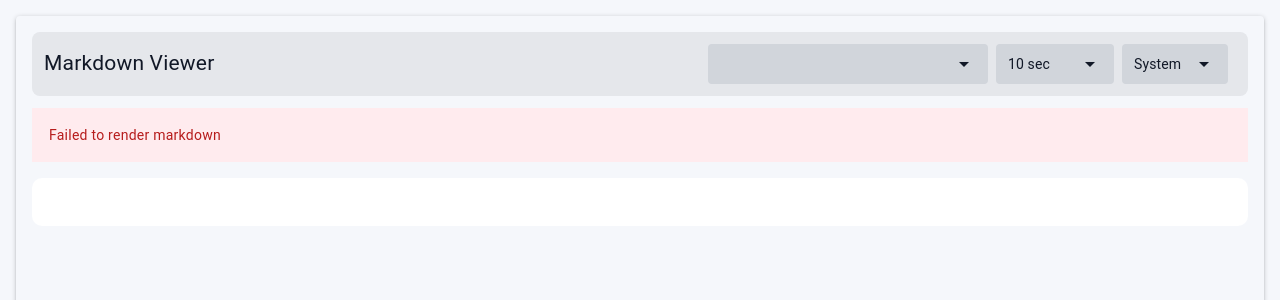
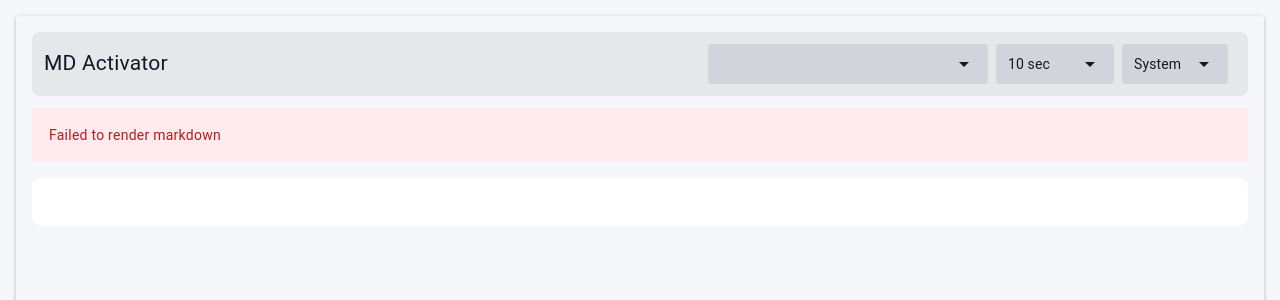
Before and after one commit to khtwo/md-activator, a FastAPI app: page / in a window 1280 px wide. Shown: the top 300 px of the page. Run offline with FastAPI, Linux system fonts and the light colour scheme; data that the repository does not hold is empty; parts of the project's set-up code (start-up, migrations or seed data) failed here and were passed over; some libraries are stand-ins or nearby versions.

Commit message:
Update title

```diff
--- a/app/static/app.js
+++ b/app/static/app.js
@@ -22,7 +22,7 @@ createApp({
     const currentFileName = computed(() => {
       const path = currentPath.value || targetPath.value || '';
       const name = currentPath.value.split('/').filter(Boolean).pop();
-      return name || path.split('/').filter(Boolean).pop() || 'Markdown Viewer';
+      return name || path.split('/').filter(Boolean).pop() || 'MD Activator';
     });
     const fileOptions = ref([]);
     const html = ref('');
--- a/app/templates/index.html
+++ b/app/templates/index.html
@@ -3,7 +3,7 @@
 <head>
   <meta charset="UTF-8" />
   <meta name="viewport" content="width=device-width, initial-scale=1.0" />
-  <title>Markdown Viewer</title>
+  <title>MD Activator</title>
   <link href="/assets/quasar/quasar.prod.css" rel="stylesheet" type="text/css">
   <link href="/assets/quasar-extras/material-icons/material-icons.css" rel="stylesheet" type="text/css">
   <link href="/assets/prismjs/prism.min.css" rel="stylesheet" type="text/css">
```
